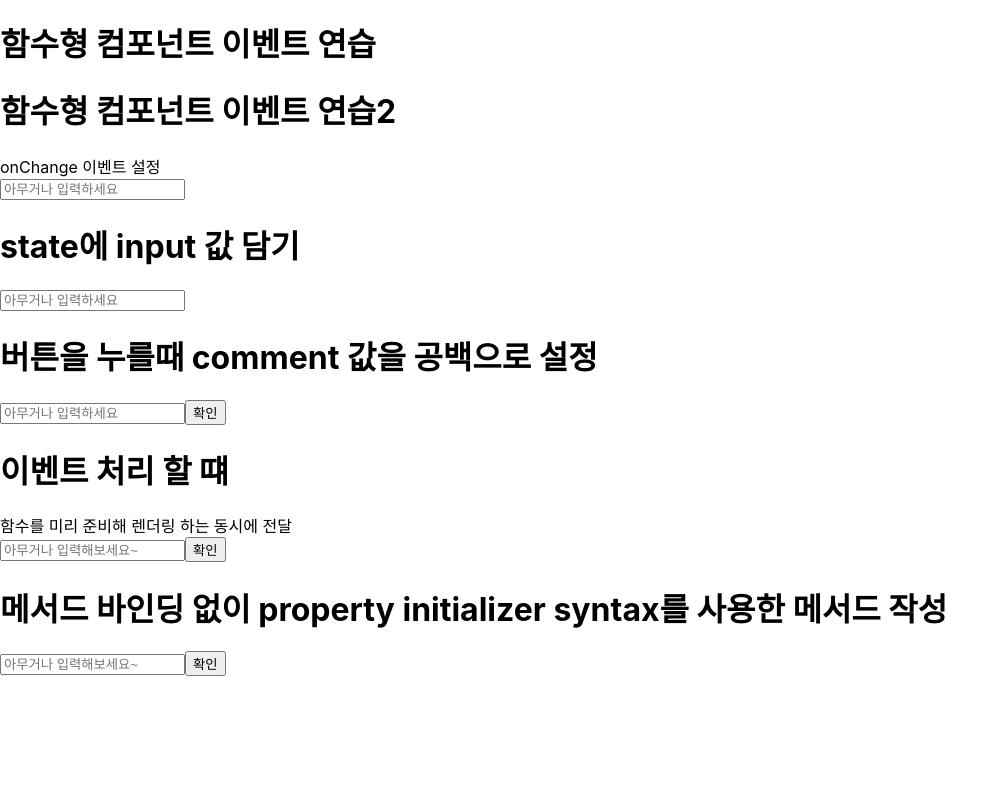
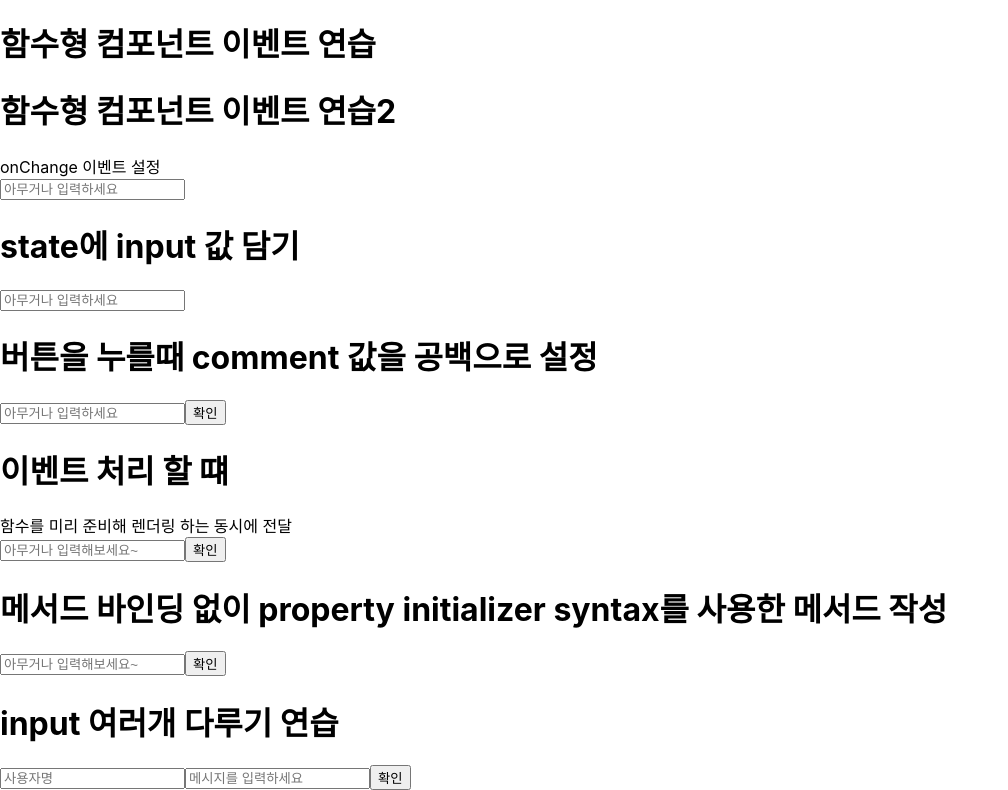
Before and after one commit to ohoCoding/React_Study, a React (Create React App) app: page / in a window 1280 px wide. Shown: the part 1557-2347 px from the top of the page, without its empty margins (0-1008 px from the left). Before the commit the page ends 2233 px from the top, so only its background shows below. Built offline with nearby package versions, Linux system fonts and the light colour scheme.

Commit message:
11thCommit_ReactStudy-input 여러개 사용하기

```diff
--- /dev/null
+++ b/src/App24.js
@@ -0,0 +1,8 @@
+import React from 'react';
+import EventPractice7 from './EventPractice7';
+
+
+const App24 = () => {
+    return <EventPractice7 />;
+}
+export default App24;
--- /dev/null
+++ b/src/EventPractice7.js
@@ -0,0 +1,47 @@
+import React, { Component } from 'react';
+
+class EventPractice7 extends Component {
+
+    state =  {
+        username : '',
+        message: ''
+    }
+
+    handleChange = (e) => {
+        this.setState({
+            [e.target.name] : e.target.value
+        });
+    }
+
+    handleClick = () => {
+        alert(this.state.username + ':' + this.state.message);
+        this.setState({
+            username: '',
+            message: ''
+        });
+    }
+
+    render() {
+        return(
+            <div>
+                <h1>input 여러개 다루기 연습</h1>
+                <input
+                type = "text"
+                name = "username"
+                placeholder ="사용자명"
+                value ={this.state.username}
+                onChange = { this.handleChange}
+                />
+                <input
+                type = "text"
+                name = "message"
+                placeholder = "메시지를 입력하세요"
+                value = {this.state.message}
+                onChange = {this.handleChange}
+                />
+                <button onClick = {this.handleClick}>확인</button>
+            </div>
+        );
+    }
+}
+export default EventPractice7;
--- a/src/index.js
+++ b/src/index.js
@@ -25,6 +25,7 @@ import App20 from './App20';
 import App21 from './App21';
 import App22 from './App22';
 import App23 from './App23';
+import App24 from './App24';
 ReactDOM.render(  //컴포넌트를 페이지에 렌더링하는 역할
   <React.StrictMode>
     <App />
@@ -50,6 +51,7 @@ ReactDOM.render(  //컴포넌트를 페이지에 렌더링하는 역할
     <App21 />
     <App22 />
     <App23 />
+    <App24 />
   </React.StrictMode>,
   //
   document.getElementById('root')
```
